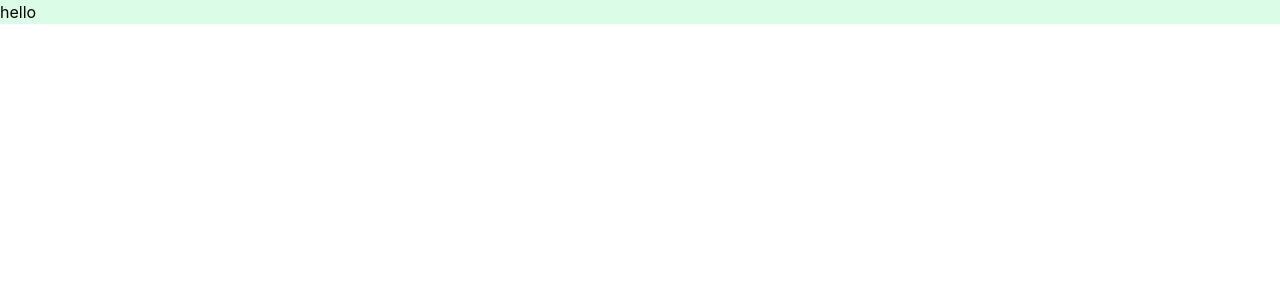
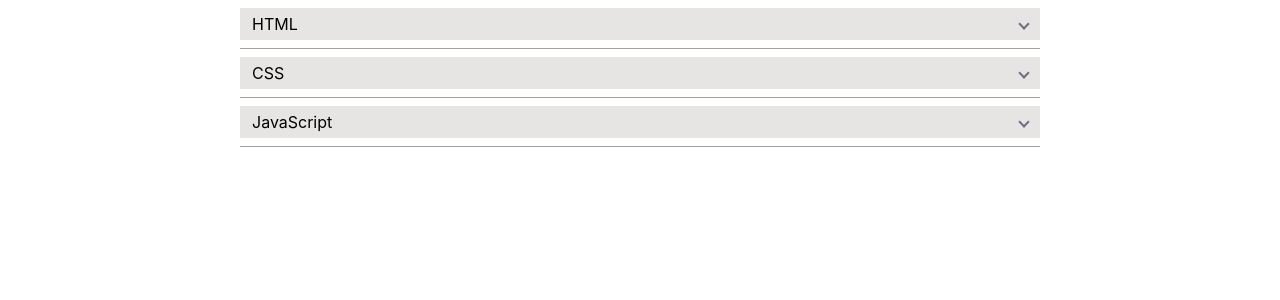
Before and after one commit to yiwenwangANU/react_code_interview, a React (Vite) app: page / in a window 1280 px wide. Shown: the top 300 px of the page. Built offline with nearby package versions, Linux system fonts and the light colour scheme.

Commit message:
create Accordion component

```diff
--- a/src/App.tsx
+++ b/src/App.tsx
@@ -1,12 +1,7 @@
-import { useState } from "react";
-import reactLogo from "./assets/react.svg";
-import viteLogo from "./assets/vite.svg";
-import heroImg from "./assets/hero.png";
+import Accordion from "./questions/Accordion";
 
-function App() {
-  const [count, setCount] = useState(0);
-
-  return <div className="h4 bg-green-100">hello</div>;
-}
+const App = () => {
+  return <Accordion />;
+};
 
 export default App;
--- a/src/questions/Accordion/Accordion.tsx
+++ b/src/questions/Accordion/Accordion.tsx
@@ -1,14 +1,38 @@
+import Accord from "./components/Accord";
+
+const DEFAULT_ENTRIES = [
+  {
+    title: "HTML",
+    content:
+      "The HyperText Markup Language or HTML is the standard markup language for documents designed to be displayed in a web browser.",
+  },
+  {
+    title: "CSS",
+    content:
+      "Cascading Style Sheets is a style sheet language used for describing the presentation of a document written in a markup language such as HTML or XML.",
+  },
+  {
+    title: "JavaScript",
+    content:
+      "JavaScript, often abbreviated as JS, is a programming language that is one of the core technologies of the World Wide Web, alongside HTML and CSS.",
+  },
+];
+
+type Entrys = {
+  title: string;
+  content: string;
+};
+
 interface Props {
-  map?: Record<string, string>;
+  entrys?: Entrys[];
 }
 
-const Accordion = ({
-  map = {
-    html: "The HyperText Markup Language or HTML is the standard markup language for documents designed to be displayed in a web browser.",
-    css: "Cascading Style Sheets is a style sheet language used for describing the presentation of a document written in a markup language such as HTML or XML.",
-    JavaScript:
-      "JavaScript, often abbreviated as JS, is a programming language that is one of the core technologies of the World Wide Web, alongside HTML and CSS.",
-  },
-}: Props) => {};
+const Accordion = ({ entrys = DEFAULT_ENTRIES }: Props) => (
+  <div className="w-200 mx-auto">
+    {entrys.map((entry) => (
+      <Accord key={entry.title} title={entry.title} content={entry.content} />
+    ))}
+  </div>
+);
 
 export default Accordion;
--- /dev/null
+++ b/src/questions/Accordion/components/Accord/Accord.tsx
@@ -0,0 +1,25 @@
+import { useState } from "react";
+import AccordionIcon from "../AccordionIcon";
+
+interface Props {
+  title: string;
+  content: string;
+}
+
+const Accord = ({ title, content }: Props) => {
+  const [toggle, setToggle] = useState<boolean>(false);
+  return (
+    <div className="py-2 border-b-1 border-stone-400 ">
+      <button
+        className="w-full flex justify-between bg-stone-200 px-3 py-1 items-center cursor-pointer"
+        onClick={() => setToggle((prev) => !prev)}
+      >
+        <div>{title}</div>
+        <AccordionIcon rotate={toggle}/>
+      </button>
+      {toggle && <div className="px-3">{content}</div>}
+    </div>
+  );
+};
+
+export default Accord;
--- /dev/null
+++ b/src/questions/Accordion/components/Accord/index.ts
@@ -0,0 +1 @@
+export { default } from "./Accord";
--- /dev/null
+++ b/src/questions/Accordion/components/AccordionIcon/AccordionIcon.tsx
@@ -0,0 +1,13 @@
+interface Props {
+  rotate?: boolean;
+}
+
+const AccordionIcon = ({ rotate }: Props) => (
+  <span
+    className={`inline-block h-2 w-2 border-b-2 border-r-2 border-gray-500 transition-transform duration-200 ${
+      rotate ? "rotate-[225deg]" : "rotate-45"
+    }`}
+  />
+);
+
+export default AccordionIcon;
--- /dev/null
+++ b/src/questions/Accordion/components/AccordionIcon/index.ts
@@ -0,0 +1 @@
+export { default } from "./AccordionIcon";
```
Also changed, not shown: 1 other file (tests, documents, lock files or other folders).
